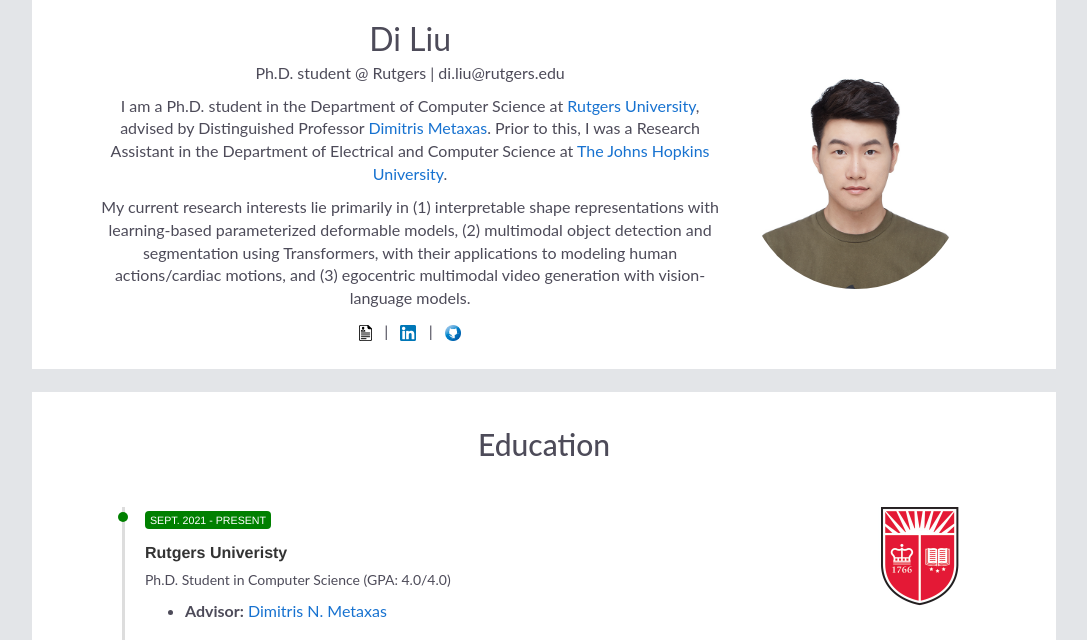
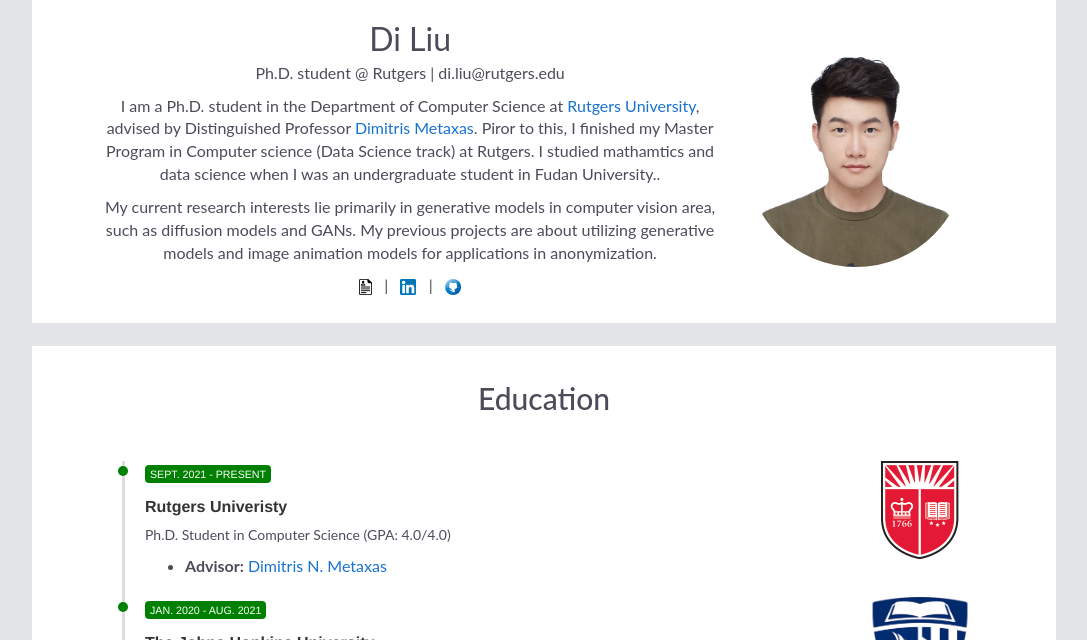
Before and after one commit to Jeffery9707/Jeffery9707.github.io, a plain HTML site: page index.html in a window 1280 px wide. Shown: the top 640 px of the page, without its empty margins (96-1183 px from the left). Drawn offline with nearby package versions, Linux system fonts and the light colour scheme.

Commit message:
Update index.html

```diff
--- a/index.html
+++ b/index.html
@@ -1,10 +1,10 @@
 <!DOCTYPE HTML>
 <html lang="en">
 <head>
-  <title>Di Liu</title>
+  <title>Zhaoyang Xia</title>
 
   <meta http-equiv="content-type"          content="text/html; charset=UTF-8">
-  <meta name="author"                      content="Di Liu">
+  <meta name="author"                      content="Zhaoyang Xia">
   <meta name="viewport"                    content="width=device-width, initial-scale=1.0">
   <link rel="icon"                         type="image/png"  href="images/logos/photo.jpeg">
   <link rel="shortcut icon"                type="image/png"  href="images/logos/photo.jpeg">
@@ -24,9 +24,9 @@
 
             <p align="center"><font size="6px">Di Liu</font><br>Ph.D. student @ Rutgers | di.liu@rutgers.edu</p>
 
-            <p>I am a Ph.D. student in the Department of Computer Science at <a href="https://www.cs.rutgers.edu/">Rutgers University</a>, advised by Distinguished Professor <a href="https://scholar.google.com/citations?user=a7VNhCIAAAAJ&hl=en&oi=ao">Dimitris Metaxas</a>. Prior to this, I was a Research Assistant in the Department of Electrical and Computer Science at <a href="https://engineering.jhu.edu/ece/">The Johns Hopkins University</a>.
+            <p>I am a Ph.D. student in the Department of Computer Science at <a href="https://www.cs.rutgers.edu/">Rutgers University</a>, advised by Distinguished Professor <a href="https://scholar.google.com/citations?user=a7VNhCIAAAAJ&hl=en&oi=ao">Dimitris Metaxas</a>. Piror to this, I finished my Master Program in Computer science (Data Science track) at Rutgers. I studied mathamtics and data science when I was an undergraduate student in Fudan University.</a>.
 
-            <p>My current research interests lie primarily in (1) interpretable shape representations with learning-based parameterized deformable models, (2) multimodal object detection and segmentation using Transformers, with their applications to modeling human actions/cardiac motions, and (3) egocentric multimodal video generation with vision-language models.
+            <p>My current research interests lie primarily in generative models in computer vision area, such as diffusion models and GANs. My previous projects are about utilizing generative models and image animation models for applications in anonymization.
             </p>
 
             <p> <a href="cv_Di_Liu_2022.pdf"><img src="images/logos/cv-logo.png" height="16"></a> &nbsp; | &nbsp;
```
